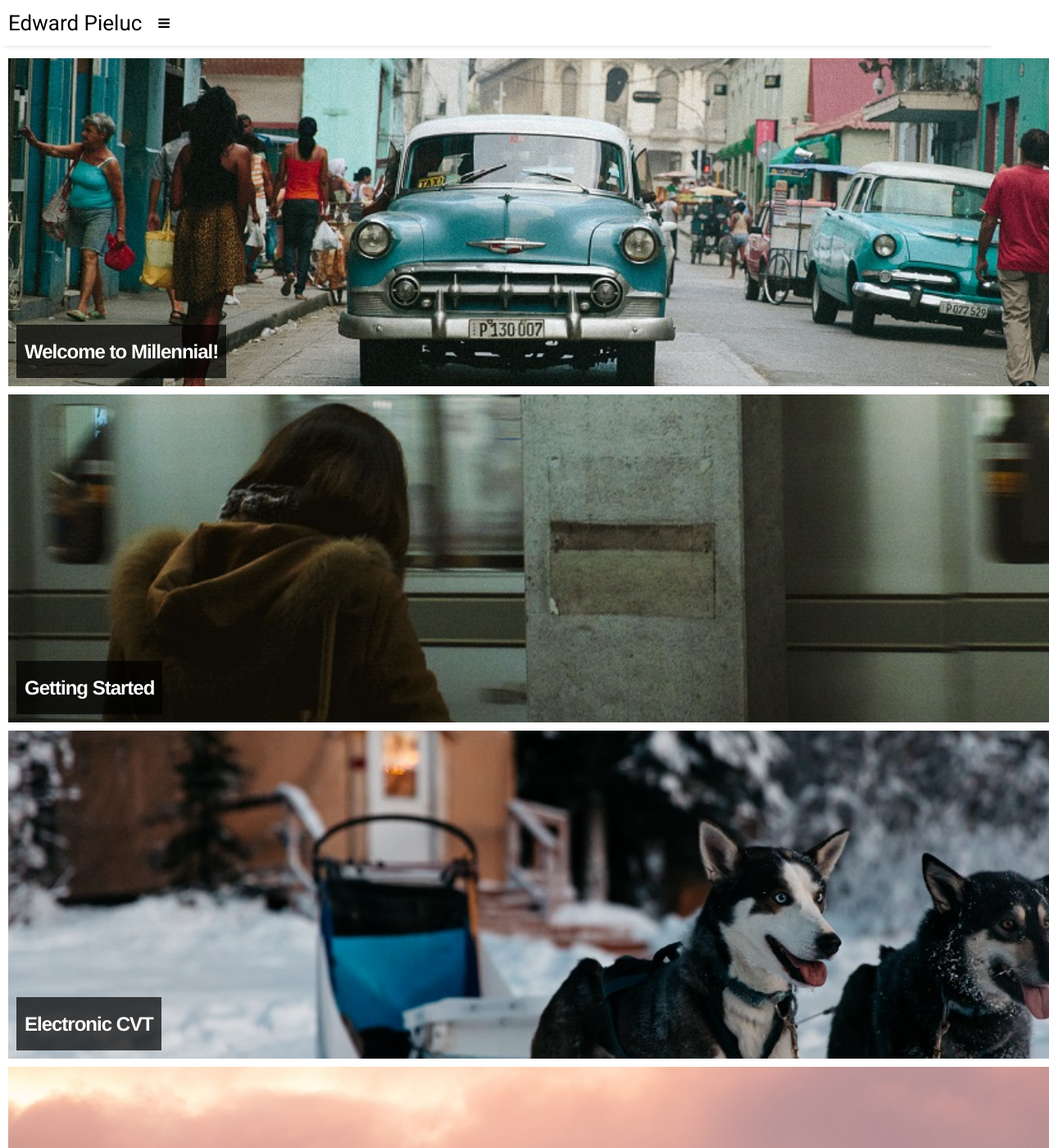
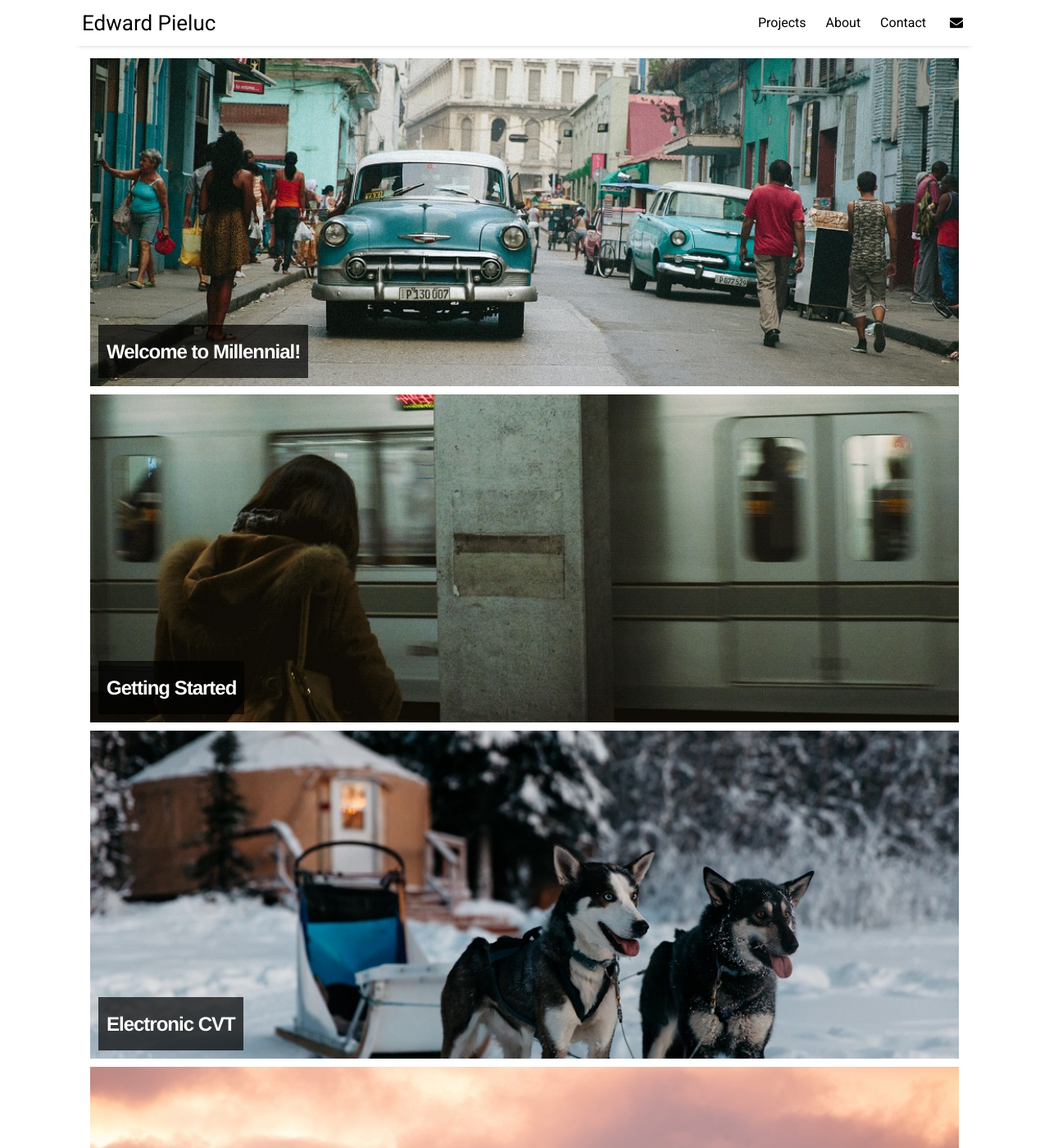
Before and after one commit to epie3/epie3.github.io, a Jekyll site: the page built from index.html, in a window 1280 px wide and 1400 px high. Shown: the whole window at 82% size. Built offline with Jekyll 4.4.1, drawn with Linux system fonts in a browser that asks for light colours; nearby versions of some CDN libraries; the list of posts is cut into pages by our own code.

Commit message:
Update main.scss

```diff
--- a/assets/css/main.scss
+++ b/assets/css/main.scss
@@ -7,7 +7,7 @@ $code-font-family: "Source Code Pro", monospace;
 
 $brand-color: black;
 
-$container-width: 1400px;
+$container-width: 1100px;
 $tablet-width: 600px;
 $phone-width: 480px;
 
```
